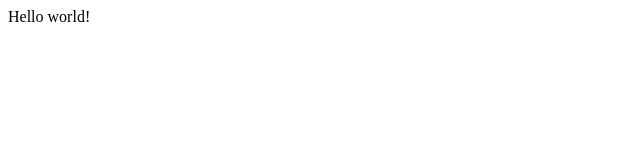
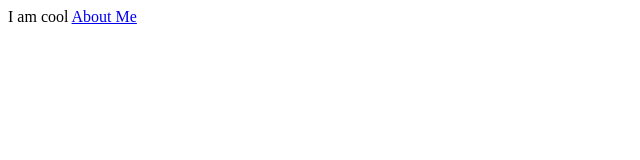
Before and after one commit to ArsalaanK7/ArsalaanK7.github.io, a plain HTML site: page index.html in a window 1280 px wide. Shown: the full height of the page, 0-640 px from the left. Drawn offline with Linux system fonts and the light colour scheme.

Commit message:
Testing anchoring

```diff
--- a/index.html
+++ b/index.html
@@ -1 +1,4 @@
-<body>Hello world!</body>
+<a name="aboutMe"></a>
+<body>I am cool</body>
+
+<body><a href="#aboutMe">About Me</a></body>
```
